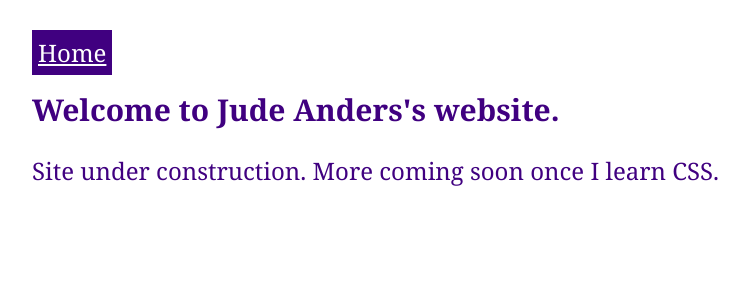
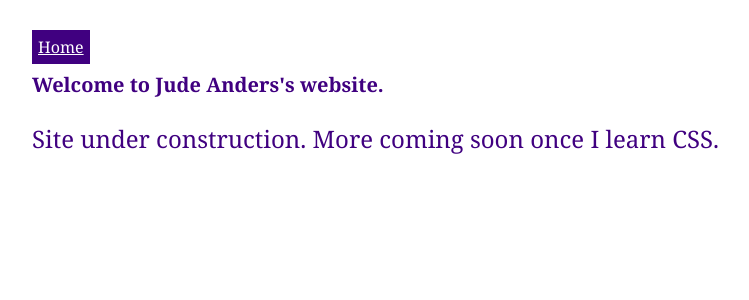
Before and after one commit to 1anderj/judeanders-website, a Jekyll site: the page built from index.html, in a window 1280 px wide. Shown: the top 300 px of the page, without its empty margins (40-789 px from the left). Built offline with Jekyll 4.4.1, drawn with Linux system fonts in a browser that asks for light colours.

Commit message:
Update styles.css

```diff
--- a/assets/styles/styles.css
+++ b/assets/styles/styles.css
@@ -3,8 +3,10 @@
   color: #400080;
   font-family: "Cambria Math", "Cambria", "Chivo Mono", "Helvetica", fantasy;
   font-weight: lighter;
+  margin: 36px 72px;
+}
+.normal-text {
   font-size: 24px;
-  margin: 36px 72px;
 }
 h1 {
   font-size: 1.25em;
```
